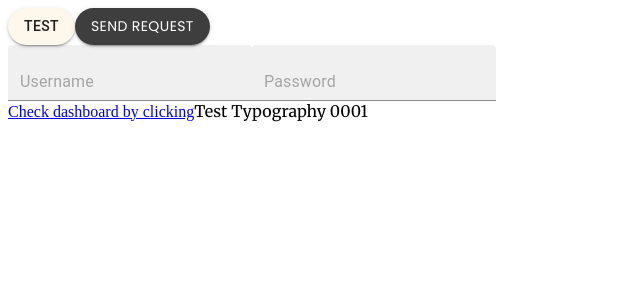
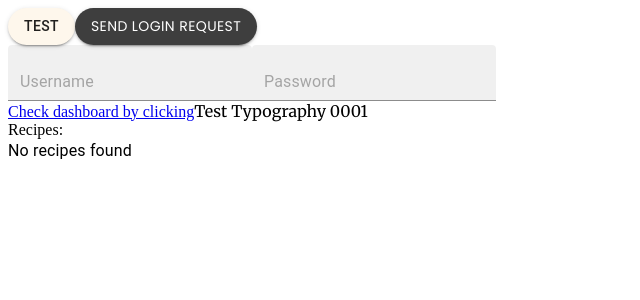
Before and after one commit to hannamaskalenka/cookbook, a React (Create React App) app in the folder frontend/: page / in a window 1280 px wide. Shown: the top 300 px of the page, without its empty margins (0-640 px from the left). Built offline with nearby package versions, Linux system fonts and the light colour scheme.

Commit message:
add react-query & examples

```diff
--- a/frontend/package.json
+++ b/frontend/package.json
@@ -15,6 +15,7 @@
     "axios": "^1.2.1",
     "react": "^18.2.0",
     "react-dom": "^18.2.0",
+    "react-query": "^3.39.2",
     "react-router-dom": "^6.4.4",
     "react-scripts": "5.0.1",
     "styled-components": "^5.3.6",
--- a/frontend/src/App.tsx
+++ b/frontend/src/App.tsx
@@ -1,15 +1,19 @@
 import { BrowserRouter as Router, Routes, Route } from 'react-router-dom';
-import Home from './pages/Home';
+import { QueryClient, QueryClientProvider } from 'react-query';
+import Home from './pages/HomePage/Home';
 import Dashboard from './pages/Dashboard';
 
 const App = () => {
+  const queryClient = new QueryClient();
   return (
+    <QueryClientProvider client={queryClient}>
       <Router>
         <Routes>
           <Route path="/" element={<Home />} />
           <Route path="/dashboard" element={<Dashboard />} />
         </Routes>
       </Router>
+    </QueryClientProvider>
   );
 };
 
--- a/frontend/src/pages/Home.tsx
+++ /dev/null
@@ -1,64 +0,0 @@
-import { TextField, Typography } from '@mui/material';
-import { useState } from 'react';
-import { Link } from 'react-router-dom';
-
-import { useApi } from 'shared/hooks';
-import Button from 'shared/components/Button/Button';
-
-const Home = () => {
-  const [username, setUsername] = useState('');
-  const [password, setPassword] = useState('');
-  const api = useApi();
-
-  const handleRequestButtonClick = async () => {
-    const { data } = await api.post('auth/login', {
-      username,
-      password,
-    });
-
-    console.log(data);
-
-    if (data) {
-      const recipes = await api
-        .get('recipes', {
-          headers: { authorization: `Bearer ${data?.access_token}` },
-        })
-        .then((response) => response.data);
-      console.log('recipes :>> ', recipes);
-    }
-  };
-  return (
-    <div>
-      <div>
-        <Button label="test" type="secondary" />
-        <Button
-          type="primary"
-          onClick={handleRequestButtonClick}
-          label={<Typography variant="regular">Send Request</Typography>}
-        />
-      </div>
-      <div>
-        <TextField
-          variant="filled"
-          name="username"
-          placeholder="Username"
-          value={username}
-          onChange={(event) => setUsername(event.target.value)}
-        />
-        <TextField
-          variant="filled"
-          name="password"
-          type="password"
-          placeholder="Password"
-          value={password}
-          onChange={(event) => setPassword(event.target.value)}
-        />
-      </div>
-
-      <Link to="/dashboard">Check dashboard by clicking</Link>
-      <Typography variant="display">Test Typography 0001</Typography>
-    </div>
-  );
-};
-
-export default Home;
--- /dev/null
+++ b/frontend/src/pages/HomePage/Home.tsx
@@ -0,0 +1,80 @@
+import { CircularProgress, TextField, Typography } from '@mui/material';
+import { useEffect, useState } from 'react';
+import { Link } from 'react-router-dom';
+
+import Button from 'shared/components/Button/Button';
+import { useGetRecipes, useLoginUser } from './hooks';
+
+const Home = () => {
+  const [token, setToken] = useState('');
+  const [username, setUsername] = useState('');
+  const [password, setPassword] = useState('');
+
+  const { mutate: login, isSuccess } = useLoginUser(setToken);
+
+  const { refetch, data: recipes, isFetching } = useGetRecipes(token);
+
+  useEffect(() => {
+    if (isSuccess) {
+      refetch();
+    }
+  }, [refetch, isSuccess]);
+
+  const handleRequestButtonClick = async () => {
+    login({ username, password });
+  };
+
+  return (
+    <div>
+      <div>
+        <Button label="test" type="secondary" />
+        <Button
+          type="primary"
+          onClick={handleRequestButtonClick}
+          label={<Typography variant="regular">Send Login Request</Typography>}
+        />
+      </div>
+      <div>
+        <TextField
+          variant="filled"
+          name="username"
+          placeholder="Username"
+          value={username}
+          onChange={(event) => setUsername(event.target.value)}
+        />
+        <TextField
+          variant="filled"
+          name="password"
+          type="password"
+          placeholder="Password"
+          value={password}
+          onChange={(event) => setPassword(event.target.value)}
+        />
+      </div>
+
+      <Link to="/dashboard">Check dashboard by clicking</Link>
+      <Typography variant="display">Test Typography 0001</Typography>
+
+      {isFetching ? (
+        <CircularProgress />
+      ) : (
+        <div>
+          Recipes:
+          {recipes?.length ? (
+            recipes.map((recipe: any) => {
+              return (
+                <div key={recipe?.id}>
+                  <Typography variant="regular">{recipe?.title}</Typography>
+                </div>
+              );
+            })
+          ) : (
+            <Typography>No recipes found</Typography>
+          )}
+        </div>
+      )}
+    </div>
+  );
+};
+
+export default Home;
--- /dev/null
+++ b/frontend/src/pages/HomePage/hooks/index.ts
@@ -0,0 +1,35 @@
+/* eslint-disable import/prefer-default-export */
+import { useMutation, useQuery } from 'react-query';
+import { useApi } from 'shared/hooks';
+
+export const useLoginUser = (setToken: any) => {
+  const api = useApi();
+  return useMutation(
+    (user: { username: string; password: string }) => {
+      return api.post('auth/login', user);
+    },
+    {
+      onSuccess: (res) => setToken(res?.data?.access_token),
+    },
+  );
+};
+
+export const useGetRecipes = (token: string) => {
+  const api = useApi();
+  return useQuery(
+    'recipes',
+    () => {
+      return api.get('/recipes', {
+        headers: {
+          authorization: `Bearer ${token}`,
+        },
+      });
+    },
+    {
+      enabled: false,
+      refetchOnMount: false,
+      retry: false,
+      select: (data) => data.data,
+    },
+  );
+};
```
Also changed, not shown: 1 other file (tests, documents, lock files or other folders). Lines whose indentation alone changed are shown as unchanged.
